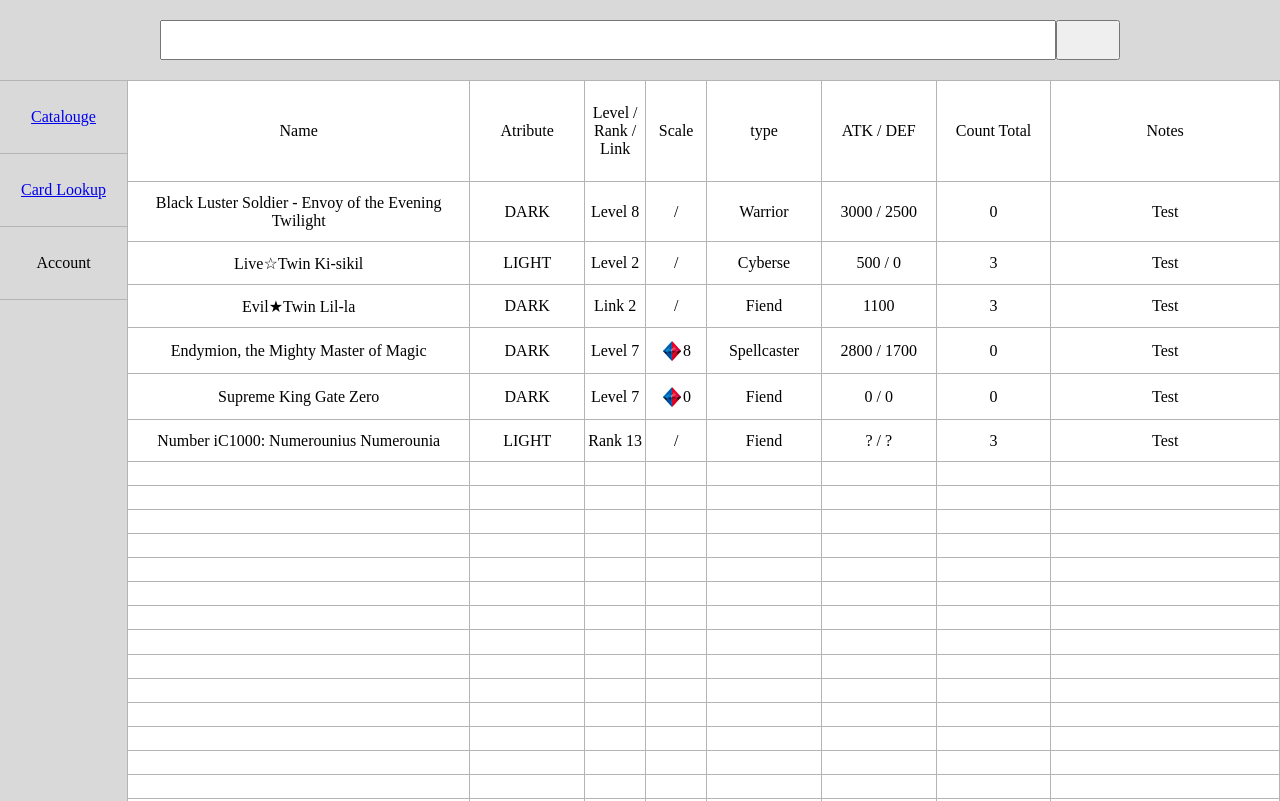
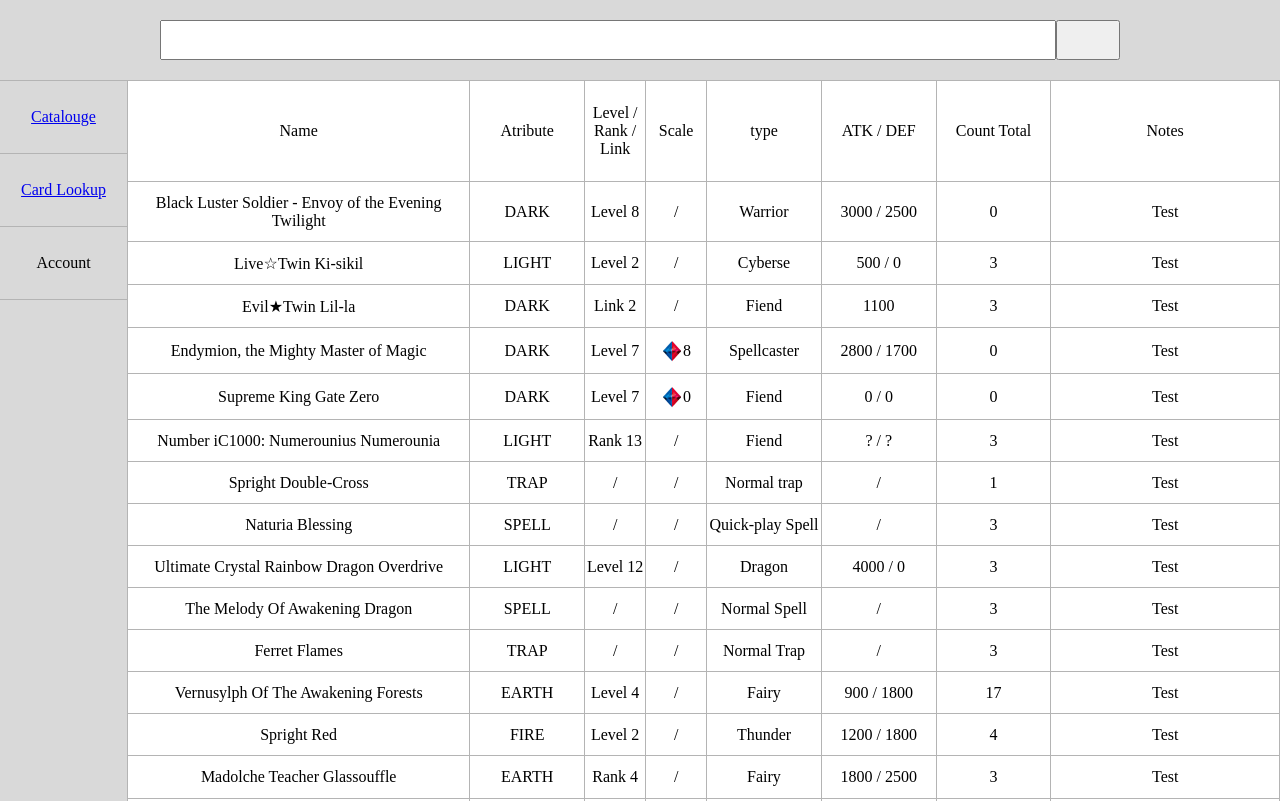
Before and after one commit to L0n-k/Yu-Gi-Oh-Cataloguer, a plain HTML site: page index.html in a window 1280 px wide. Drawn offline with Linux system fonts and the light colour scheme.

Commit message:
Added more examples

```diff
--- a/index.html
+++ b/index.html
@@ -96,154 +96,154 @@
                 <div class="tablecontent borderstyle notes">Test</div>
             </div>
             <div class="tablerow borderstyle">
-                <div class="tablecontent borderstyle name"></div>
-                <div class="tablecontent borderstyle atribute"></div>
-                <div class="tablecontent borderstyle level"></div>
-                <div class="tablecontent borderstyle pendulum"></div>
-                <div class="tablecontent borderstyle type"></div>
-                <div class="tablecontent borderstyle atk"></div>
-                <div class="tablecontent borderstyle count"></div>
-                <div class="tablecontent borderstyle notes"></div>
+                <div class="tablecontent borderstyle name">Spright Double-Cross</div>
+                <div class="tablecontent borderstyle atribute">TRAP</div>
+                <div class="tablecontent borderstyle level">/</div>
+                <div class="tablecontent borderstyle pendulum">/</div>
+                <div class="tablecontent borderstyle type">Normal trap</div>
+                <div class="tablecontent borderstyle atk">/</div>
+                <div class="tablecontent borderstyle count">1</div>
+                <div class="tablecontent borderstyle notes">Test</div>
             </div>
             <div class="tablerow borderstyle">
-                <div class="tablecontent borderstyle name"></div>
-                <div class="tablecontent borderstyle atribute"></div>
-                <div class="tablecontent borderstyle level"></div>
-                <div class="tablecontent borderstyle pendulum"></div>
-                <div class="tablecontent borderstyle type"></div>
-                <div class="tablecontent borderstyle atk"></div>
-                <div class="tablecontent borderstyle count"></div>
-                <div class="tablecontent borderstyle notes"></div>
+                <div class="tablecontent borderstyle name">Naturia Blessing</div>
+                <div class="tablecontent borderstyle atribute">SPELL</div>
+                <div class="tablecontent borderstyle level">/</div>
+                <div class="tablecontent borderstyle pendulum">/</div>
+                <div class="tablecontent borderstyle type">Quick-play Spell</div>
+                <div class="tablecontent borderstyle atk">/</div>
+                <div class="tablecontent borderstyle count">3</div>
+                <div class="tablecontent borderstyle notes">Test</div>
             </div>
             <div class="tablerow borderstyle">
-                <div class="tablecontent borderstyle name"></div>
-                <div class="tablecontent borderstyle atribute"></div>
-                <div class="tablecontent borderstyle level"></div>
-                <div class="tablecontent borderstyle pendulum"></div>
-                <div class="tablecontent borderstyle type"></div>
-                <div class="tablecontent borderstyle atk"></div>
-                <div class="tablecontent borderstyle count"></div>
-                <div class="tablecontent borderstyle notes"></div>
+                <div class="tablecontent borderstyle name">Ultimate Crystal Rainbow Dragon Overdrive</div>
+                <div class="tablecontent borderstyle atribute">LIGHT</div>
+                <div class="tablecontent borderstyle level">Level 12</div>
+                <div class="tablecontent borderstyle pendulum">/</div>
+                <div class="tablecontent borderstyle type">Dragon</div>
+                <div class="tablecontent borderstyle atk">4000 / 0</div>
+                <div class="tablecontent borderstyle count">3</div>
+                <div class="tablecontent borderstyle notes">Test</div>
             </div>
             <div class="tablerow borderstyle">
-                <div class="tablecontent borderstyle name"></div>
-                <div class="tablecontent borderstyle atribute"></div>
-                <div class="tablecontent borderstyle level"></div>
-                <div class="tablecontent borderstyle pendulum"></div>
-                <div class="tablecontent borderstyle type"></div>
-                <div class="tablecontent borderstyle atk"></div>
-                <div class="tablecontent borderstyle count"></div>
-                <div class="tablecontent borderstyle notes"></div>
+                <div class="tablecontent borderstyle name">The Melody Of Awakening Dragon</div>
+                <div class="tablecontent borderstyle atribute">SPELL</div>
+                <div class="tablecontent borderstyle level">/</div>
+                <div class="tablecontent borderstyle pendulum">/</div>
+                <div class="tablecontent borderstyle type">Normal Spell</div>
+                <div class="tablecontent borderstyle atk">/</div>
+                <div class="tablecontent borderstyle count">3</div>
+                <div class="tablecontent borderstyle notes">Test</div>
             </div>
             <div class="tablerow borderstyle">
-                <div class="tablecontent borderstyle name"></div>
-                <div class="tablecontent borderstyle atribute"></div>
-                <div class="tablecontent borderstyle level"></div>
-                <div class="tablecontent borderstyle pendulum"></div>
-                <div class="tablecontent borderstyle type"></div>
-                <div class="tablecontent borderstyle atk"></div>
-                <div class="tablecontent borderstyle count"></div>
-                <div class="tablecontent borderstyle notes"></div>
+                <div class="tablecontent borderstyle name">Ferret Flames</div>
+                <div class="tablecontent borderstyle atribute">TRAP</div>
+                <div class="tablecontent borderstyle level">/</div>
+                <div class="tablecontent borderstyle pendulum">/</div>
+                <div class="tablecontent borderstyle type">Normal Trap</div>
+                <div class="tablecontent borderstyle atk">/</div>
+                <div class="tablecontent borderstyle count">3</div>
+                <div class="tablecontent borderstyle notes">Test</div>
             </div>
             <div class="tablerow borderstyle">
-                <div class="tablecontent borderstyle name"></div>
-                <div class="tablecontent borderstyle atribute"></div>
-                <div class="tablecontent borderstyle level"></div>
-                <div class="tablecontent borderstyle pendulum"></div>
-                <div class="tablecontent borderstyle type"></div>
-                <div class="tablecontent borderstyle atk"></div>
-                <div class="tablecontent borderstyle count"></div>
-                <div class="tablecontent borderstyle notes"></div>
+                <div class="tablecontent borderstyle name">Vernusylph Of The Awakening Forests</div>
+                <div class="tablecontent borderstyle atribute">EARTH</div>
+                <div class="tablecontent borderstyle level">Level 4</div>
+                <div class="tablecontent borderstyle pendulum">/</div>
+                <div class="tablecontent borderstyle type">Fairy</div>
+                <div class="tablecontent borderstyle atk">900 / 1800</div>
+                <div class="tablecontent borderstyle count">17</div>
+                <div class="tablecontent borderstyle notes">Test</div>
             </div>
             <div class="tablerow borderstyle">
-                <div class="tablecontent borderstyle name"></div>
-                <div class="tablecontent borderstyle atribute"></div>
-                <div class="tablecontent borderstyle level"></div>
-                <div class="tablecontent borderstyle pendulum"></div>
-                <div class="tablecontent borderstyle type"></div>
-                <div class="tablecontent borderstyle atk"></div>
-                <div class="tablecontent borderstyle count"></div>
-                <div class="tablecontent borderstyle notes"></div>
+                <div class="tablecontent borderstyle name">Spright Red</div>
+                <div class="tablecontent borderstyle atribute">FIRE</div>
+                <div class="tablecontent borderstyle level">Level 2</div>
+                <div class="tablecontent borderstyle pendulum">/</div>
+                <div class="tablecontent borderstyle type">Thunder</div>
+                <div class="tablecontent borderstyle atk">1200 / 1800</div>
+                <div class="tablecontent borderstyle count">4</div>
+                <div class="tablecontent borderstyle notes">Test</div>
             </div>
             <div class="tablerow borderstyle">
-                <div class="tablecontent borderstyle name"></div>
-                <div class="tablecontent borderstyle atribute"></div>
-                <div class="tablecontent borderstyle level"></div>
-                <div class="tablecontent borderstyle pendulum"></div>
-                <div class="tablecontent borderstyle type"></div>
-                <div class="tablecontent borderstyle atk"></div>
-                <div class="tablecontent borderstyle count"></div>
-                <div class="tablecontent borderstyle notes"></div>
+                <div class="tablecontent borderstyle name">Madolche Teacher Glassouffle</div>
+                <div class="tablecontent borderstyle atribute">EARTH</div>
+                <div class="tablecontent borderstyle level">Rank 4</div>
+                <div class="tablecontent borderstyle pendulum">/</div>
+                <div class="tablecontent borderstyle type">Fairy</div>
+                <div class="tablecontent borderstyle atk">1800 / 2500</div>
+                <div class="tablecontent borderstyle count">3</div>
+                <div class="tablecontent borderstyle notes">Test</div>
             </div>
             <div class="tablerow borderstyle">
-                <div class="tablecontent borderstyle name"></div>
-                <div class="tablecontent borderstyle atribute"></div>
-                <div class="tablecontent borderstyle level"></div>
-                <div class="tablecontent borderstyle pendulum"></div>
-                <div class="tablecontent borderstyle type"></div>
-                <div class="tablecontent borderstyle atk"></div>
-                <div class="tablecontent borderstyle count"></div>
-                <div class="tablecontent borderstyle notes"></div>
+                <div class="tablecontent borderstyle name">One Day Of Peace</div>
+                <div class="tablecontent borderstyle atribute">SPELL</div>
+                <div class="tablecontent borderstyle level">/</div>
+                <div class="tablecontent borderstyle pendulum">/</div>
+                <div class="tablecontent borderstyle type">Normal Spell</div>
+                <div class="tablecontent borderstyle atk">/</div>
+                <div class="tablecontent borderstyle count">3</div>
+                <div class="tablecontent borderstyle notes">Test</div>
             </div>
             <div class="tablerow borderstyle">
-                <div class="tablecontent borderstyle name"></div>
-                <div class="tablecontent borderstyle atribute"></div>
-                <div class="tablecontent borderstyle level"></div>
-                <div class="tablecontent borderstyle pendulum"></div>
-                <div class="tablecontent borderstyle type"></div>
-                <div class="tablecontent borderstyle atk"></div>
-                <div class="tablecontent borderstyle count"></div>
-                <div class="tablecontent borderstyle notes"></div>
+                <div class="tablecontent borderstyle name">Effect Veiler</div>
+                <div class="tablecontent borderstyle atribute">LIGHT</div>
+                <div class="tablecontent borderstyle level">Level 1</div>
+                <div class="tablecontent borderstyle pendulum">/</div>
+                <div class="tablecontent borderstyle type">Spellcaster</div>
+                <div class="tablecontent borderstyle atk">0 / 0</div>
+                <div class="tablecontent borderstyle count">3</div>
+                <div class="tablecontent borderstyle notes">Test</div>
             </div>
             <div class="tablerow borderstyle">
-                <div class="tablecontent borderstyle name"></div>
-                <div class="tablecontent borderstyle atribute"></div>
-                <div class="tablecontent borderstyle level"></div>
-                <div class="tablecontent borderstyle pendulum"></div>
-                <div class="tablecontent borderstyle type"></div>
-                <div class="tablecontent borderstyle atk"></div>
-                <div class="tablecontent borderstyle count"></div>
-                <div class="tablecontent borderstyle notes"></div>
+                <div class="tablecontent borderstyle name">Dimensional Barrier</div>
+                <div class="tablecontent borderstyle atribute">TRAP</div>
+                <div class="tablecontent borderstyle level">/</div>
+                <div class="tablecontent borderstyle pendulum">/</div>
+                <div class="tablecontent borderstyle type">Normal Trap</div>
+                <div class="tablecontent borderstyle atk">/</div>
+                <div class="tablecontent borderstyle count">3</div>
+                <div class="tablecontent borderstyle notes">Test</div>
             </div>
             <div class="tablerow borderstyle">
-                <div class="tablecontent borderstyle name"></div>
-                <div class="tablecontent borderstyle atribute"></div>
-                <div class="tablecontent borderstyle level"></div>
-                <div class="tablecontent borderstyle pendulum"></div>
-                <div class="tablecontent borderstyle type"></div>
-                <div class="tablecontent borderstyle atk"></div>
-                <div class="tablecontent borderstyle count"></div>
-                <div class="tablecontent borderstyle notes"></div>
+                <div class="tablecontent borderstyle name">Trap Trick</div>
+                <div class="tablecontent borderstyle atribute">TRAP</div>
+                <div class="tablecontent borderstyle level">/</div>
+                <div class="tablecontent borderstyle pendulum">/</div>
+                <div class="tablecontent borderstyle type">Normal Trap</div>
+                <div class="tablecontent borderstyle atk">/</div>
+                <div class="tablecontent borderstyle count">3</div>
+                <div class="tablecontent borderstyle notes">Test</div>
             </div>
             <div class="tablerow borderstyle">
-                <div class="tablecontent borderstyle name"></div>
-                <div class="tablecontent borderstyle atribute"></div>
-                <div class="tablecontent borderstyle level"></div>
-                <div class="tablecontent borderstyle pendulum"></div>
-                <div class="tablecontent borderstyle type"></div>
-                <div class="tablecontent borderstyle atk"></div>
-                <div class="tablecontent borderstyle count"></div>
-                <div class="tablecontent borderstyle notes"></div>
+                <div class="tablecontent borderstyle name">Anti-Spell Fragrance</div>
+                <div class="tablecontent borderstyle atribute">TRAP</div>
+                <div class="tablecontent borderstyle level">/</div>
+                <div class="tablecontent borderstyle pendulum">/</div>
+                <div class="tablecontent borderstyle type">Continous Trap</div>
+                <div class="tablecontent borderstyle atk">/</div>
+                <div class="tablecontent borderstyle count">5</div>
+                <div class="tablecontent borderstyle notes">Test</div>
             </div>
             <div class="tablerow borderstyle">
-                <div class="tablecontent borderstyle name"></div>
-                <div class="tablecontent borderstyle atribute"></div>
-                <div class="tablecontent borderstyle level"></div>
-                <div class="tablecontent borderstyle pendulum"></div>
-                <div class="tablecontent borderstyle type"></div>
-                <div class="tablecontent borderstyle atk"></div>
-                <div class="tablecontent borderstyle count"></div>
-                <div class="tablecontent borderstyle notes"></div>
+                <div class="tablecontent borderstyle name">Virtual World Hime - Nyannyan</div>
+                <div class="tablecontent borderstyle atribute">Wind</div>
+                <div class="tablecontent borderstyle level">Level 3</div>
+                <div class="tablecontent borderstyle pendulum">/</div>
+                <div class="tablecontent borderstyle type">Psychic</div>
+                <div class="tablecontent borderstyle atk">1500 / 1500</div>
+                <div class="tablecontent borderstyle count">3</div>
+                <div class="tablecontent borderstyle notes">Test</div>
             </div>
             <div class="tablerow borderstyle">
-                <div class="tablecontent borderstyle name"></div>
-                <div class="tablecontent borderstyle atribute"></div>
-                <div class="tablecontent borderstyle level"></div>
-                <div class="tablecontent borderstyle pendulum"></div>
-                <div class="tablecontent borderstyle type"></div>
-                <div class="tablecontent borderstyle atk"></div>
-                <div class="tablecontent borderstyle count"></div>
-                <div class="tablecontent borderstyle notes"></div>
+                <div class="tablecontent borderstyle name">Cloudcastle</div>
+                <div class="tablecontent borderstyle atribute">WIND</div>
+                <div class="tablecontent borderstyle level">Level 9</div>
+                <div class="tablecontent borderstyle pendulum">/</div>
+                <div class="tablecontent borderstyle type">Machine</div>
+                <div class="tablecontent borderstyle atk">0 / 3000</div>
+                <div class="tablecontent borderstyle count">1</div>
+                <div class="tablecontent borderstyle notes">Test</div>
             </div>
         </div>
     </body>
```
